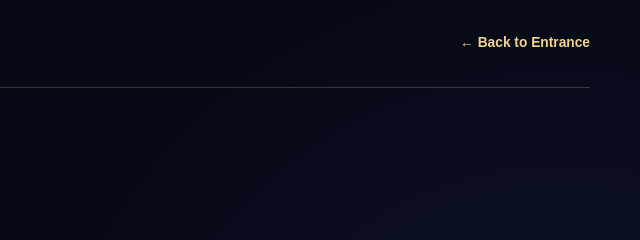
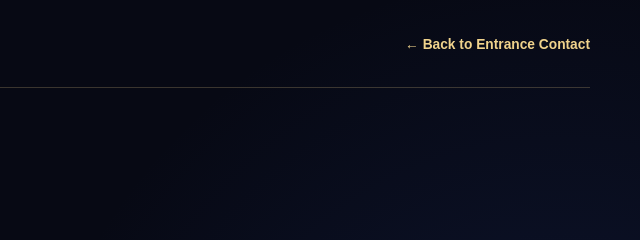
Before and after one commit to altarlifeKash/terry-kash-audio-library, a plain HTML site: page library.html in a window 1280 px wide. Shown: the top 240 px of the page, 640-1280 px from the left. Drawn offline with Linux system fonts and the light colour scheme.

Commit message:
Refactor header links in library.html

```diff
--- a/library.html
+++ b/library.html
@@ -24,9 +24,15 @@
       <span>The Terry Kashian Library</span>
     </a>
 
-    <a class="back-link" href="index.html">
-      <span aria-hidden="true">←</span> Back to Entrance
-    </a>
+    <div class="header-links">
+      <a class="back-link" href="index.html">
+        <span aria-hidden="true">←</span> Back to Entrance
+      </a>
+
+      <a class="back-link" href="contact.html">
+        Contact
+      </a>
+    </div>
   </header>
 
   <main id="main-content">
```
